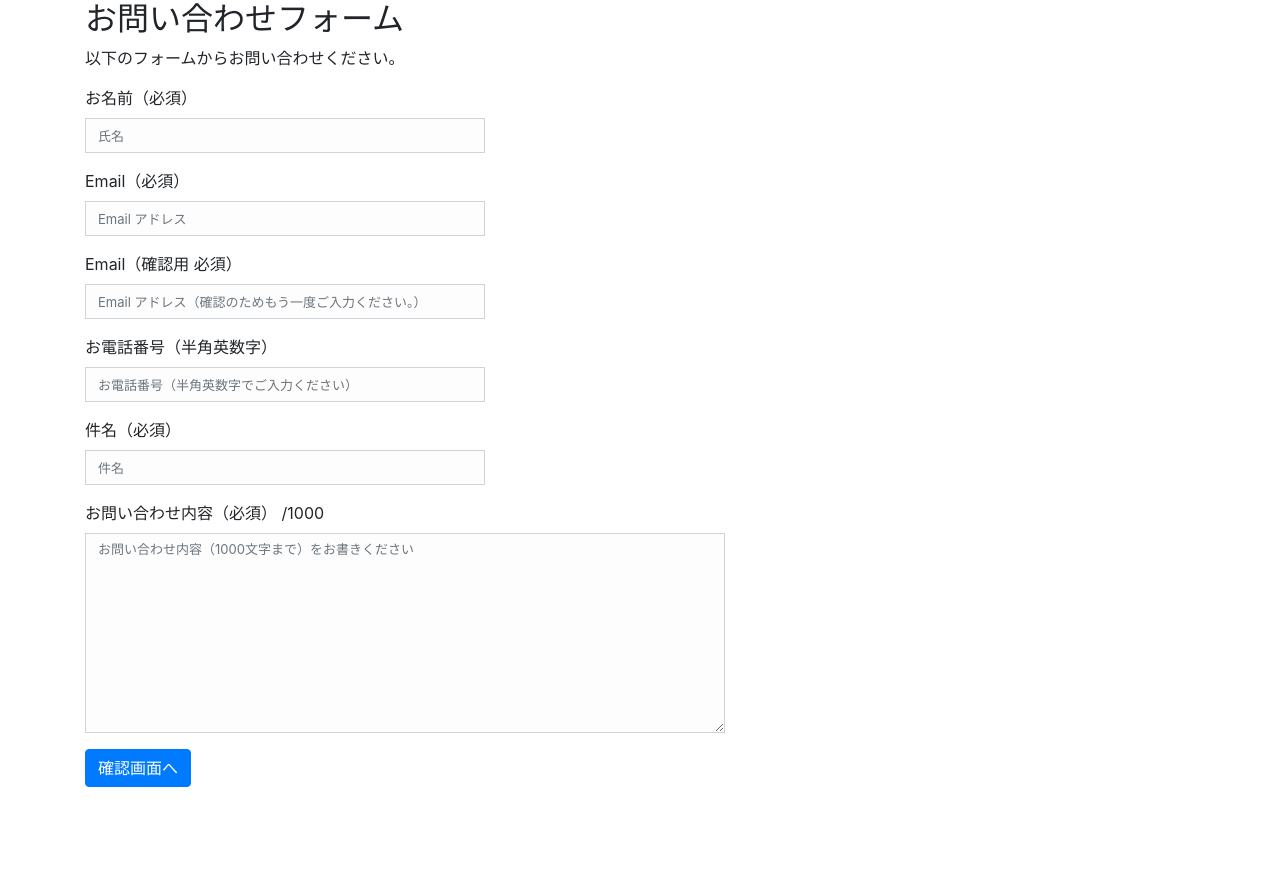
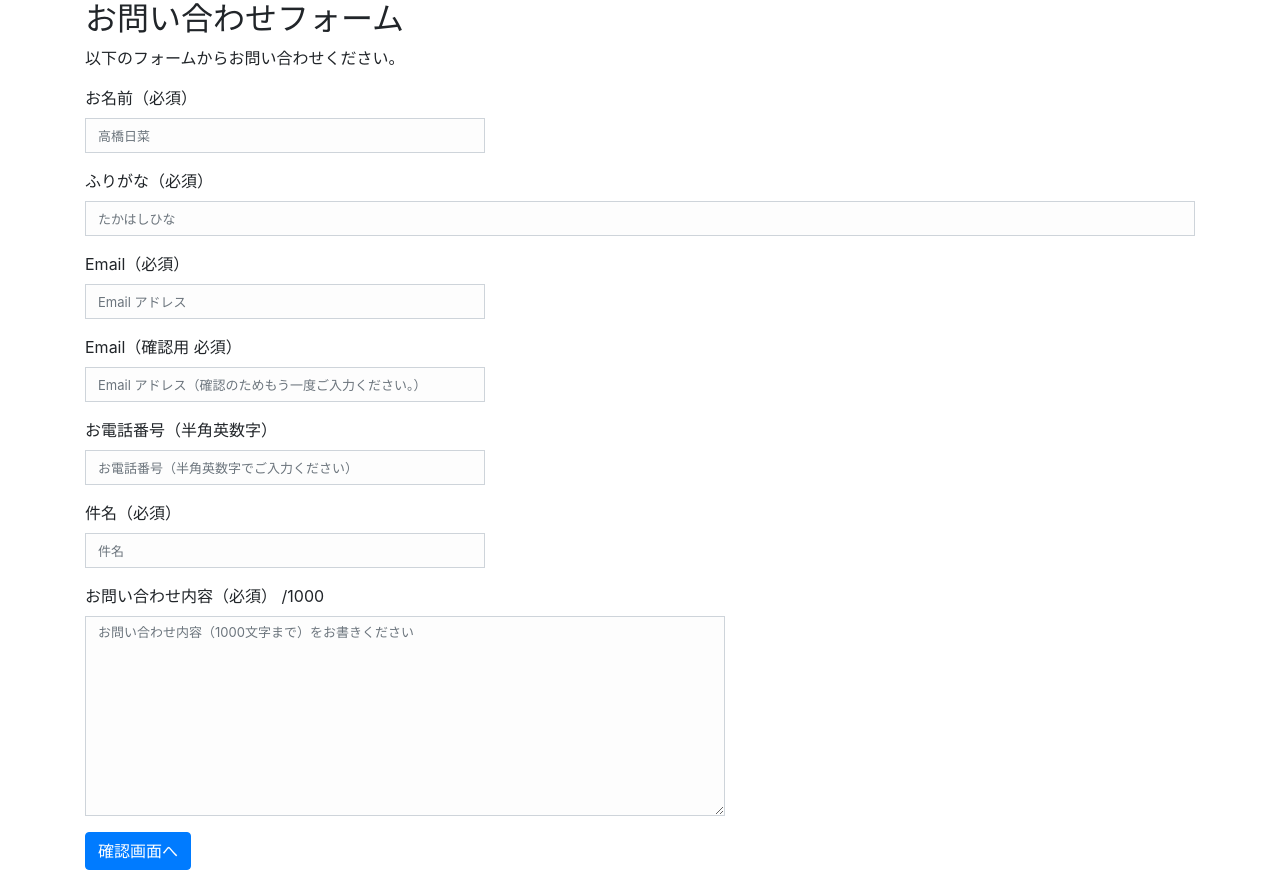
Before and after one commit to daiki-sato/teamE, a PHP site: page /contact/contact.php in a window 1280 px wide. Before the commit the page ends 787 px from the top, so only its background shows below. Run offline with PHP 8.4, Linux system fonts and the light colour scheme; some libraries are stand-ins or nearby versions.

Commit message:
ふりがなの欄を追加してみた

```diff
--- a/src/contact/complete.php
+++ b/src/contact/complete.php
@@ -31,6 +31,7 @@ if ( isset( $_POST[ 'ticket' ], $_SESSION[ 'ticket' ] ) ) {
 
 //変数にエスケープ処理したセッション変数の値を代入
 $name = h( $_SESSION[ 'name' ] );
+$furigana = h( $_SESSION[ 'furigana' ] );
 $email = h( $_SESSION[ 'email' ] ) ;
 $tel =  h( $_SESSION[ 'tel' ] ) ;
 $subject = h( $_SESSION[ 'subject' ] );
@@ -40,6 +41,7 @@ $body = h( $_SESSION[ 'body' ] );
 $mail_body = 'コンタクトページからのお問い合わせ' . "\n\n";
 $mail_body .=  date("Y年m月d日 H時i分") . "\n\n";
 $mail_body .=  "お名前： " .$name . "\n";
+$mail_body .=  "ふりがな： " .$furigana . "\n";
 $mail_body .=  "Email： " . $email . "\n"  ;
 $mail_body .=  "お電話番号： " . $tel . "\n\n" ;
 $mail_body .=  "＜お問い合わせ内容＞" . "\n" . $body;
--- a/src/contact/contact.php
+++ b/src/contact/contact.php
@@ -7,25 +7,30 @@ session_regenerate_id( TRUE );
 require '../libs/functions.php';
 //初回以外ですでにセッション変数に値が代入されていれば、その値を。そうでなければNULLで初期化
 $name = isset( $_SESSION[ 'name' ] ) ? $_SESSION[ 'name' ] : NULL;
+$furigana =isset( $_SESSION[ 'furigana' ] ) ? $_SESSION[ 'furigana' ] : NULL;
 $email = isset( $_SESSION[ 'email' ] ) ? $_SESSION[ 'email' ] : NULL;
 $email_check = isset( $_SESSION[ 'email_check' ] ) ? $_SESSION[ 'email_check' ] : NULL;
 $tel = isset( $_SESSION[ 'tel' ] ) ? $_SESSION[ 'tel' ] : NULL;
 $subject = isset( $_SESSION[ 'subject' ] ) ? $_SESSION[ 'subject' ] : NULL;
 $body = isset( $_SESSION[ 'body' ] ) ? $_SESSION[ 'body' ] : NULL;
 $error = isset( $_SESSION[ 'error' ] ) ? $_SESSION[ 'error' ] : NULL;
+
 //個々のエラーを初期化
 $error_name = isset( $error['name'] ) ? $error['name'] : NULL;
+$error_furigana = isset( $error['furigana'] ) ? $error['furigana'] : NULL;
 $error_email = isset( $error['email'] ) ? $error['email'] : NULL;
 $error_email_check = isset( $error['email_check'] ) ? $error['email_check'] : NULL;
 $error_tel = isset( $error['tel'] ) ? $error['tel'] : NULL;
 $error_tel_format = isset( $error['tel_format'] ) ? $error['tel_format'] : NULL;
 $error_subject = isset( $error['subject'] ) ? $error['subject'] : NULL;
 $error_body = isset( $error['body'] ) ? $error['body'] : NULL;
+
 //CSRF対策の固定トークンを生成
 if ( !isset( $_SESSION[ 'ticket' ] ) ) {
   //セッション変数にトークンを代入
   $_SESSION[ 'ticket' ] = sha1( uniqid( mt_rand(), TRUE ) );
 }
+
 //トークンを変数に代入
 $ticket = $_SESSION[ 'ticket' ];
 ?>
@@ -49,7 +54,14 @@ $ticket = $_SESSION[ 'ticket' ];
       <label for="name">お名前（必須）
         <span class="error"><?php echo h( $error_name ); ?></span>
       </label>
-      <input type="text" class="form-control validate max50 required" id="name" name="name" placeholder="氏名" value="<?php echo h($name); ?>">
+      <input type="text" class="form-control validate max50 required" id="name" name="name" placeholder="高橋日菜" value="<?php echo h($name); ?>">
+    </div>
+
+    <div class="form-group">
+      <label for="furigana">ふりがな（必須）
+        <span class="error"><?php echo h( $error_furigana ); ?></span>
+      </label>
+      <input type="text" class="form-control validate max50 required" id="furigana" name="furingana" placeholder="たかはしひな" value="<?php echo h($furigana); ?>">
     </div>
 
     <div class="form-group">
```
Also changed, not shown: src/contact/confirm.php (+19 -0 lines).
